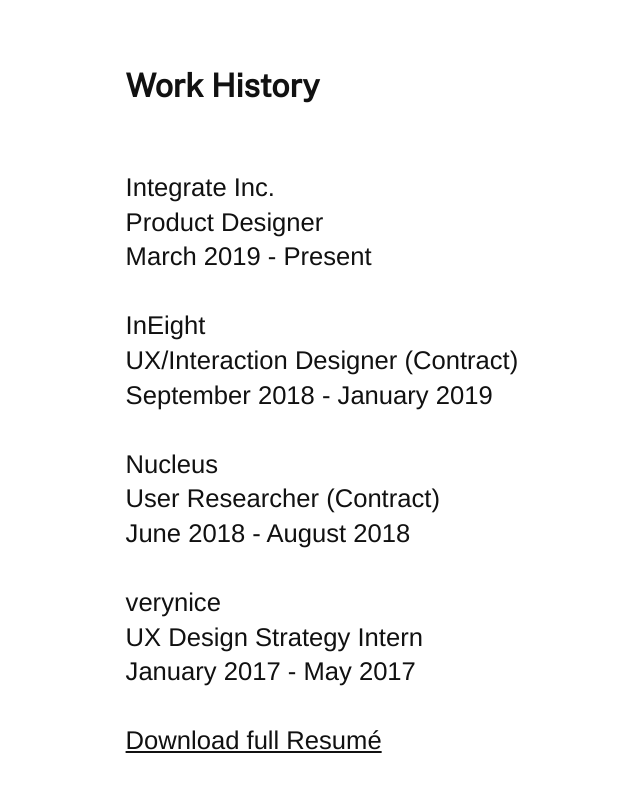
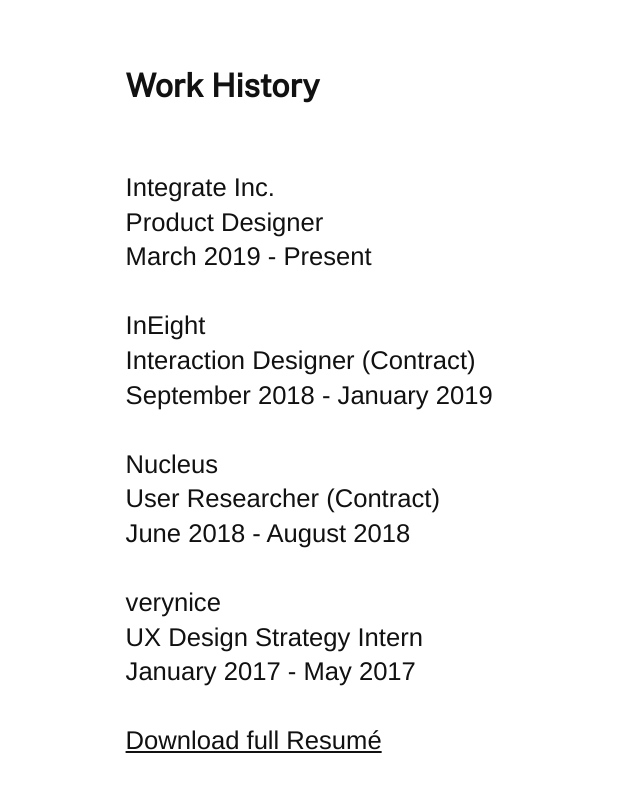
Before and after one commit to zachco/homepage, a plain HTML site: page index.html in a window 1280 px wide. Shown: the part 3961-4753 px from the top of the page, without its empty margins (92-732 px from the left). Drawn offline with nearby package versions, Linux system fonts and the light colour scheme.

Commit message:
Update index.html

```diff
--- a/index.html
+++ b/index.html
@@ -103,7 +103,7 @@
 				<p>March 2019 - Present</p>
 				<br>
 				<h3>InEight</h3>
-				<p>UX/Interaction Designer (Contract)</p>
+				<p>Interaction Designer (Contract)</p>
 				<p>September 2018 - January 2019</p>
 				<br>
 				<h3>Nucleus</h3>
```
